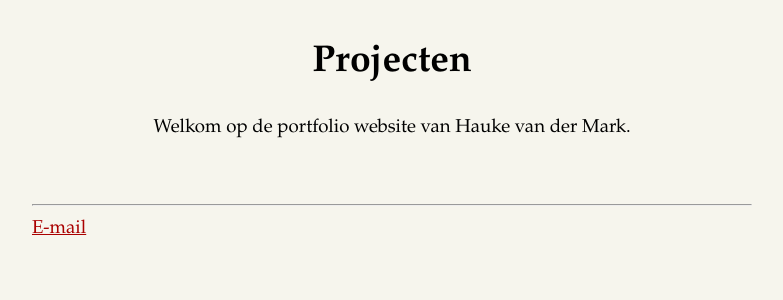
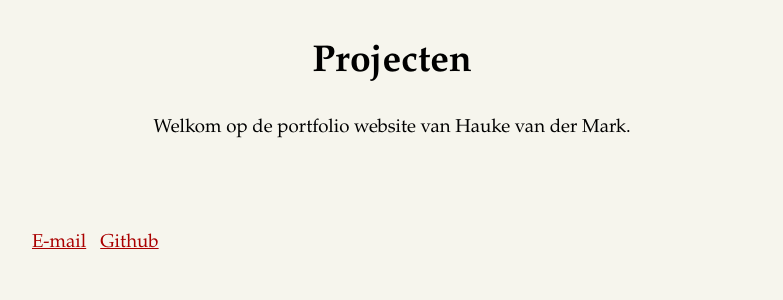
Before and after one commit to Hauke2222/Portfolio, a Django app: template templates/projects/index.html in a window 1280 px wide. Shown: the top 300 px of the page, without its empty margins (248-1031 px from the left). Run offline with Django 4.2, Linux system fonts and the light colour scheme; the template is opened without the code that fills it, so the values that code supplies are empty.

Commit message:
add link to Github

```diff
--- a/static/css/base.css
+++ b/static/css/base.css
@@ -35,3 +35,7 @@ h1:first-of-type {
     padding-right: 0.5em;
     padding-left: 0.5em;
 }
+.inline {
+    display: inline;
+    padding-right: 0.5em;
+  }
--- a/templates/base.html
+++ b/templates/base.html
@@ -1,14 +1,11 @@
 {% load static %}
 <!DOCTYPE html>
-<html lang="en-Us">
+<html lang="nl">
   <meta content="width=device-width,initial-scale=1" name="viewport" />
   <meta content="Portfolio van Hauke van der Mark" name="description" />
-  <meta
-    content="SJXGdS5oKZytrFwYxZnRzYq8q41si2oELDGOjda516I"
-    name="google-site-verification"
-  />
+  <meta name="google-site-verification" content="SJXGdS5oKZytrFwYxZnRzYq8q41si2oELDGOjda516I" />
   <link href="data:," rel="icon" />
   <link href="{% static 'css/base.css' %}" rel="stylesheet" />
-  <title>Portfolio</title>
+  <title>Hauke's portfolio</title>
   {% block content%} {% endblock content %}
 </html>
--- a/templates/projects/index.html
+++ b/templates/projects/index.html
@@ -11,6 +11,10 @@
   </li>
   {% endfor %}
 </ol>
-<hr />
-<a href="mailto:hauke2222@gmail.com">E-mail</a>
+<br>
+<div>
+<a class="inline" href="mailto:hauke2222@gmail.com" >E-mail</a>
+<a class="inline" href="https://github.com/Hauke2222">Github</a>
+</div>
+
 {% endblock %}
```
Also changed, not shown: static/images/img.png (deleted).
